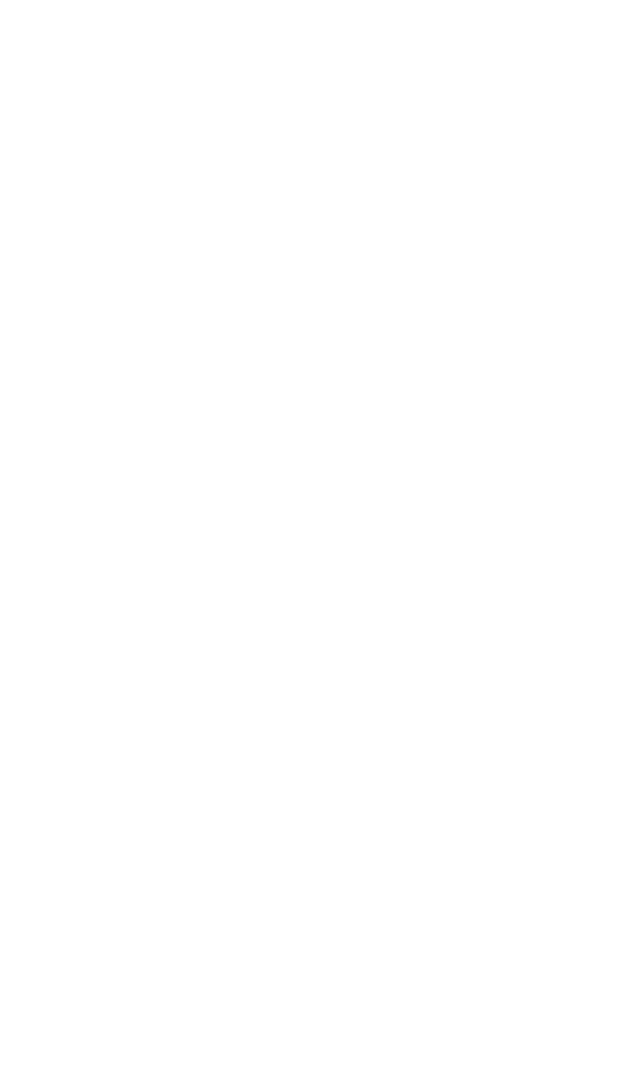
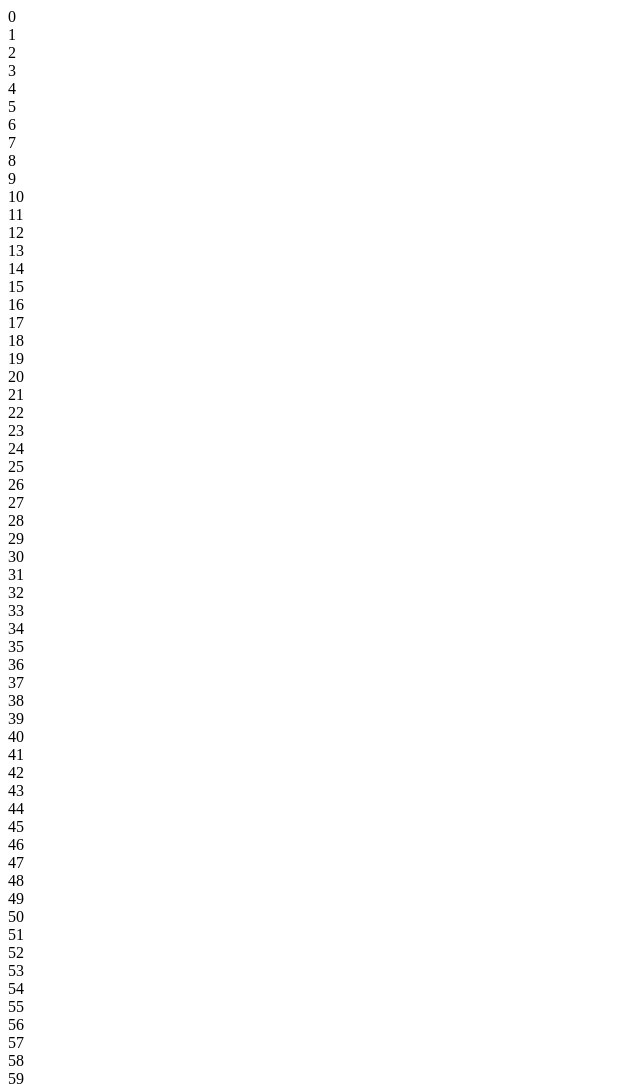
Before and after one commit to SteMorgia/js-fizzbuzz, a plain HTML site: page index.html in a window 1280 px wide. Shown: the top 1084 px of the page, without its empty margins (0-640 px from the left). Before the commit the page ends 800 px from the top, so only its background shows below. Drawn offline with Linux system fonts and the light colour scheme.

Commit message:
add: ciclo aggiunto

```diff
--- a/index.html
+++ b/index.html
@@ -9,7 +9,11 @@
 </head>
 <body>
 
+    <div id="container">
 
+
+
+    </div>
 
 
 
--- a/js/main.js
+++ b/js/main.js
@@ -0,0 +1,5 @@
+const container = document.getElementById('container');
+
+for (let i = 0; i <= 100; i++) {
+    container.innerHTML += `<div class="box">${i}</div>`;
+}
```
